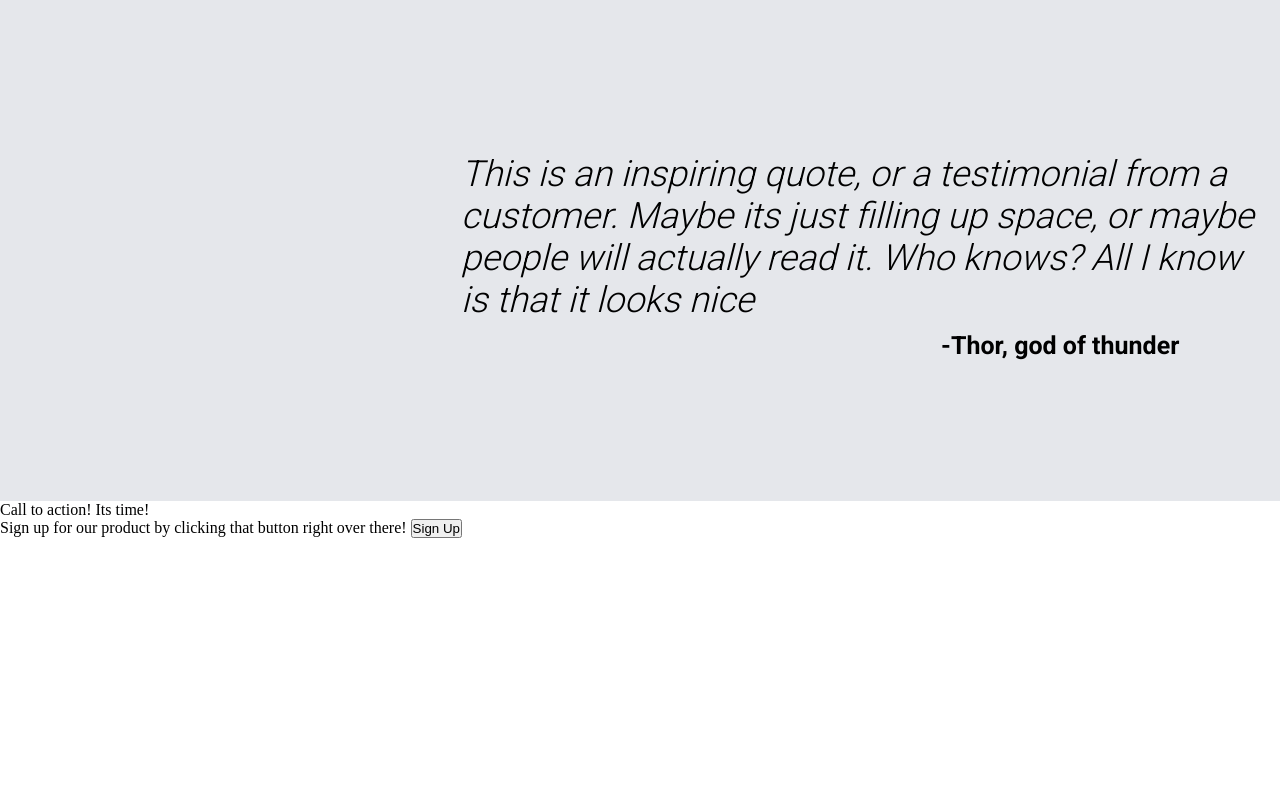
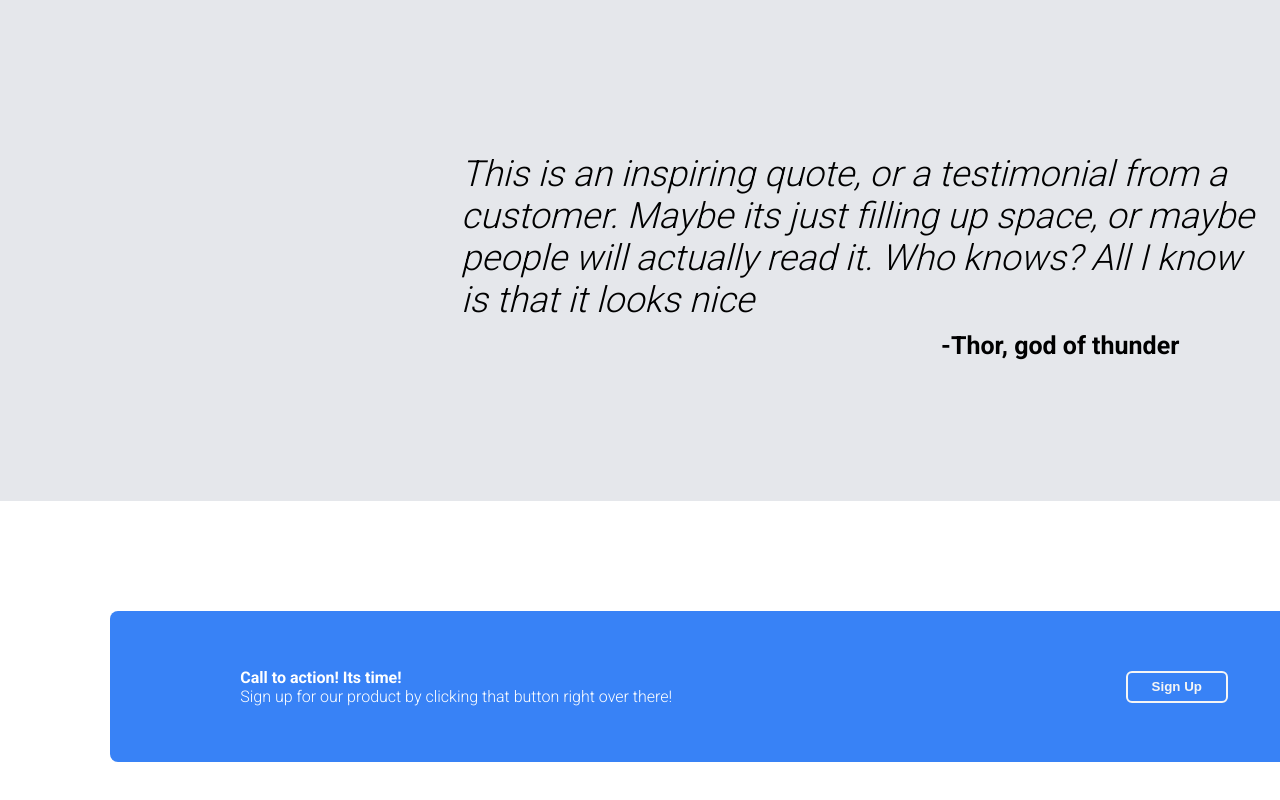
Before and after one commit to Makvi-droid/Landing-page, a plain HTML site: page index.html in a window 1280 px wide. Shown: the part 1085-1885 px from the top of the page. Before the commit the page ends 1623 px from the top, so only its background shows below. Drawn offline with Linux system fonts and the light colour scheme.

Commit message:
finished part 3

```diff
--- a/index.html
+++ b/index.html
@@ -6,6 +6,7 @@
     <title>Landing Page</title>
     <link href="https://fonts.googleapis.com/css2?family=Kanit:wght@100&family=Lato:wght@100&family=Montserrat:wght@100&family=Open+Sans:wght@300&family=Oswald:wght@200&family=Quicksand:wght@300&family=Raleway:wght@100&family=Roboto:wght@100;300;700;900&family=Rubik:wght@300&family=Ubuntu:wght@300&display=swap" rel="stylesheet">
     <link href="style.css" rel="stylesheet">
+    <script src="https://kit.fontawesome.com/77d4dcdf26.js" crossorigin="anonymous"></script>
 </head>
 <body>
 
@@ -66,10 +67,20 @@
 
 <div class="part-four">
      <div class="container">
-          <div class="text">Call to action! Its time!
+          <div class="box-container">
+             <div class="text">
+               <span class="action">Call to action! Its time!</span>
                <br>Sign up for our product by clicking that button
-               right over there! <button>Sign Up</button>
+               right over there!
+             </div>
+             <button class="sign-up-btn">Sign Up</button>
           </div>
+     </div>
+</div>
+
+<div class="footer">
+     <div class="footer-content">
+
      </div>
 </div>
 
--- a/style.css
+++ b/style.css
@@ -185,3 +185,48 @@ a{
     font-style: normal;
     font-weight: bold;
 }
+
+.container{
+    margin: 110px;
+}
+
+.container.box-container{
+    display: flex;
+    justify-content: space-between;
+}
+
+.box-container{
+    height: 4cm;
+    width: 13in;
+    background-color: #3882F6;
+    border-radius: 8px;
+    display: flex;
+    justify-content: center;
+    align-items: center;
+    margin: 0 auto;
+    position: relative;
+}
+
+.action{
+    font-weight: bold;
+}
+
+.text{
+    color: white;
+    font-family: 'Roboto';
+    position: relative;
+    right: 6cm;
+}
+
+.sign-up-btn{
+    height: 32px;
+    width: 2.7cm;
+    border-radius: 6px;
+    border: solid 2px whitesmoke;
+    cursor: pointer;
+    background-color: #3882F6;
+    color: whitesmoke;
+    font-weight: bold;
+    position: relative;
+    left: 6cm;
+}
```
